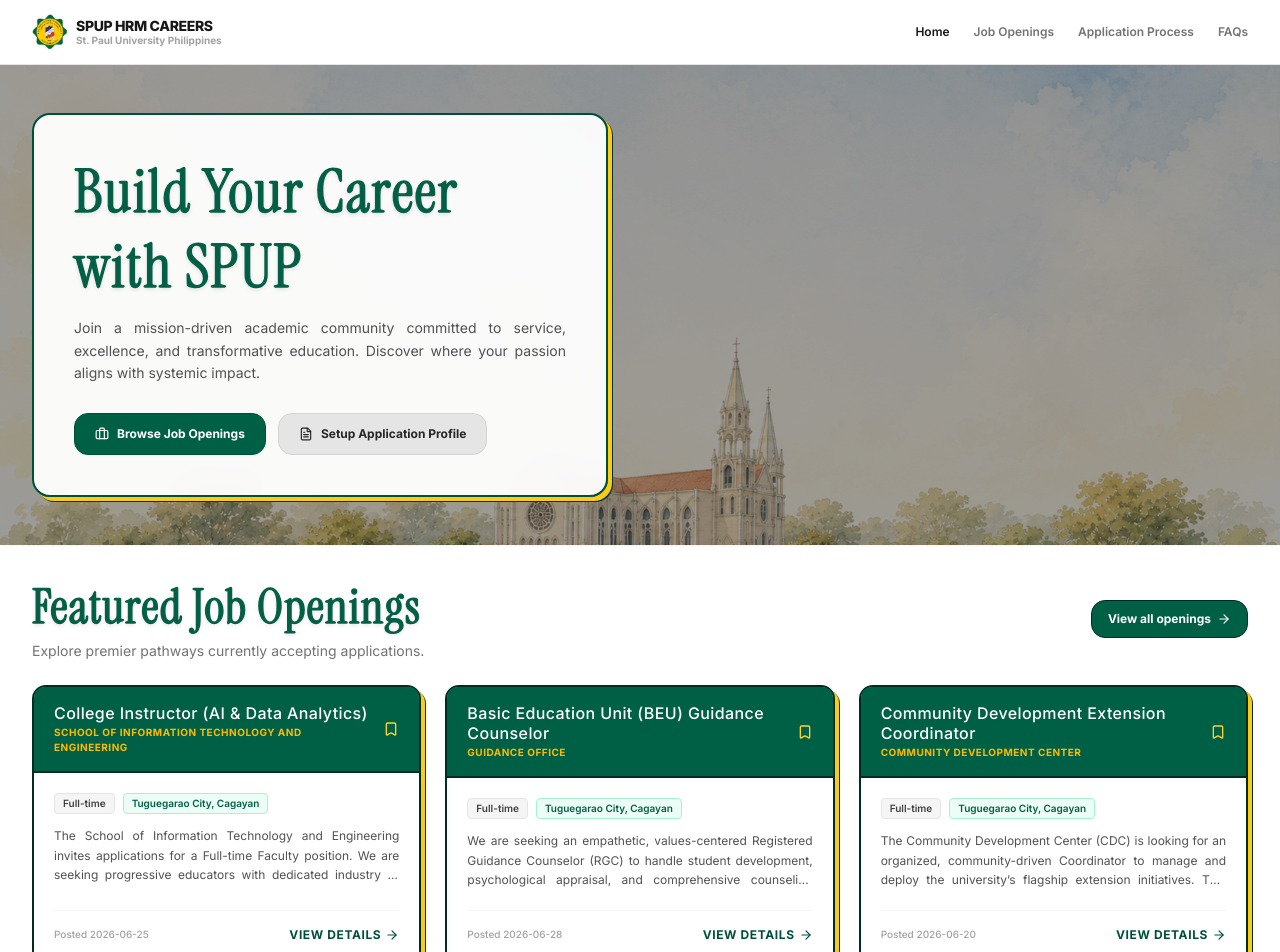
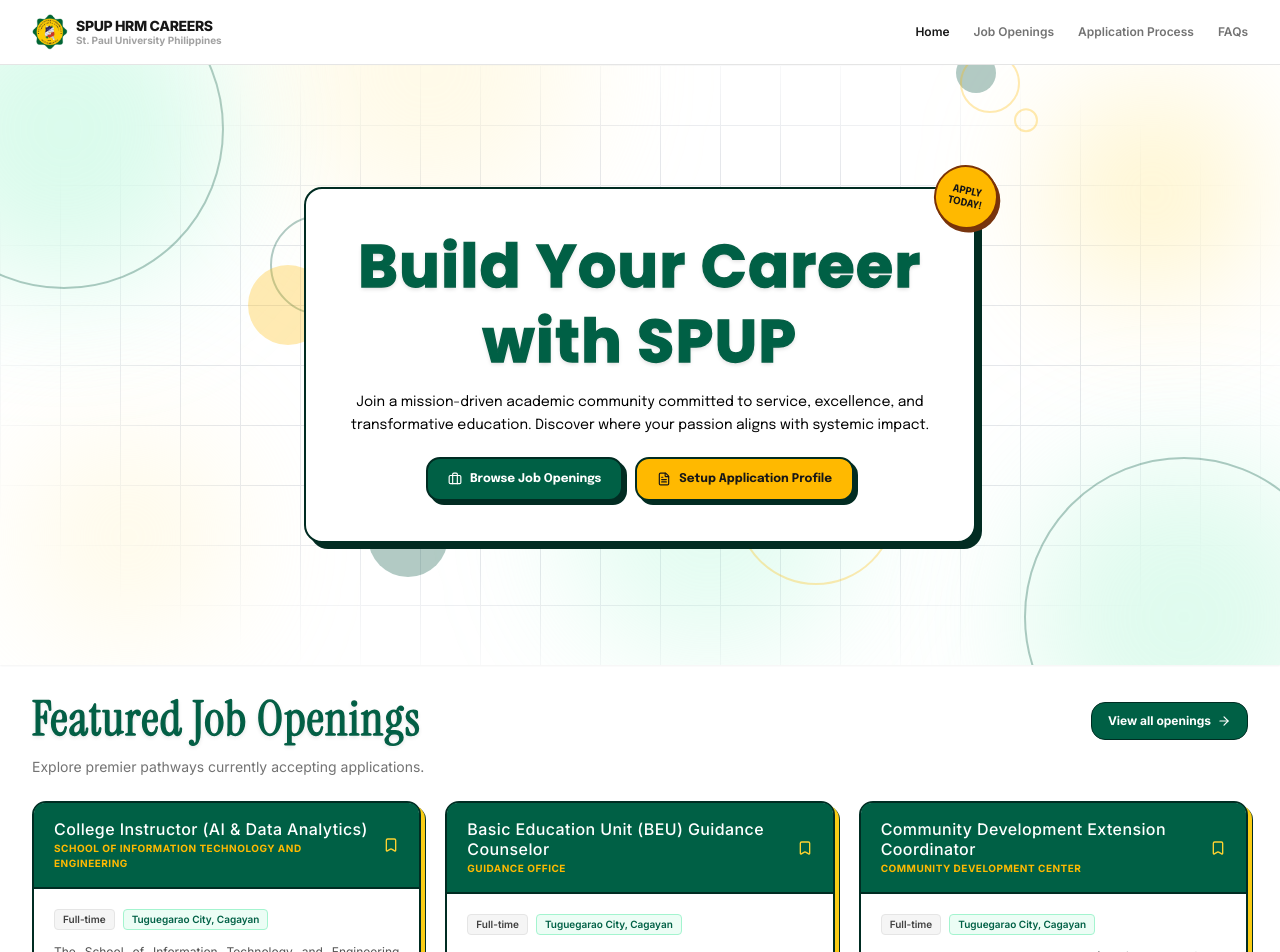
Before and after one commit to angelop-1602/spup-sims, a Next.js app: page /careers in a window 1280 px wide. Shown: the top 952 px of the page. Built offline with nearby package versions, Linux system fonts and the light colour scheme; no server answers; what @azure/msal-react would draw is missing.

Commit message:
style: redesign hero section, add decorative elements such as grid patterns, circles, and blobs

```diff
--- a/app/careers/page.tsx
+++ b/app/careers/page.tsx
@@ -15,17 +15,27 @@
 } from 'lucide-react';
 import Link from 'next/link';
 import { Job, UserProfile, Application, INITIAL_JOBS } from '@/components/hrm/types';
-import JobCard from '@/components/hrm/careers/JobCard';
+import FeaturedJobs from '@/components/hrm/careers/FeaturedJobs';
 import JobDetailsModal from '@/components/hrm/careers/JobDetailsModal';
 import ProcessTimeline from '@/components/hrm/careers/ApplicationProcess';
 import FaqSection from '@/components/hrm/careers/Faq';
 import JobBoardCTA from '@/components/hrm/careers/Cta';
-import { Instrument_Serif, Inter } from 'next/font/google';
+import { Instrument_Serif, Poppins, Epilogue, Inter } from 'next/font/google';
 
 const instrumentSerif = Instrument_Serif({
   subsets: ['latin'],
   weight: ['400'],
   style: ['normal', 'italic'],
+});
+
+const poppins = Poppins({
+  subsets: ['latin'],
+  weight: ['400', '500', '600', '700'],
+});
+
+const epilogue = Epilogue({
+  subsets: ['latin'],
+  weight: ['400', '500', '600', '700'],
 });
 
 const inter = Inter({
@@ -263,133 +273,78 @@
               animate={{ opacity: 1, y: 0 }}
               exit={{ opacity: 0, y: -20 }}
               transition={{ duration: 0.35 }}
-              className="relative w-full h-[460px] md:h-[480px] overflow-hidden shadow-xs flex items-center bg-neutral-900 bg-cover bg-center bg-no-repeat mb-8"
-              style={{ backgroundImage: "url('/img/bg-auth.png')", backgroundPosition: 'center center' }}
+              className="relative w-full h-[560px] md:h-[600px] overflow-hidden shadow-xs flex items-center bg-white mb-8"
             >
-              <div className="absolute inset-0 bg-neutral-950/40 z-0 pointer-events-none" />
+              {/* Grid pattern */}
+              <div className="absolute inset-0 bg-[linear-gradient(to_right,#e5e7eb_1px,transparent_1px),linear-gradient(to_bottom,#e5e7eb_1px,transparent_1px)] bg-[size:60px_60px] [mask-image:radial-gradient(ellipse_at_center,black_50%,transparent_80%)]" />
+
+              {/* Blobs */}
+              <div className="absolute -top-24 -left-24 w-80 h-80 bg-emerald-200/40 rounded-full blur-3xl pointer-events-none" /> {/* Top left green blob */}
+              <div className="absolute -top-24 -left-24 w-80 h-80 rounded-full border-2 border-emerald-900/30 pointer-events-none" /> {/* Top left green circle outline */}
+
+              <div className="absolute -bottom-28 -right-16 w-80 h-80 bg-emerald-200/35 rounded-full blur-3xl pointer-events-none" /> {/* Bottom right green blob */}
+              <div className="absolute -bottom-28 -right-16 w-80 h-80 rounded-full border-2 border-emerald-900/30 pointer-events-none" /> {/* Bottom right green circle outline*/}
+
+              <div className="absolute top-2 right-2 sm:top-6 sm:right-6 w-28 h-28 sm:w-40 sm:h-40 md:w-52 md:h-52 bg-amber-200/40 rounded-full blur-2xl sm:blur-3xl pointer-events-none" /> {/* Top right yellow blob */}
+              <div className="absolute bottom-2 left-2 sm:bottom-6 sm:left-6 w-28 h-28 sm:w-40 sm:h-40 md:w-52 md:h-52 bg-amber-100/40 rounded-full blur-2xl sm:blur-3xl pointer-events-none" /> {/* Bottom left yellow blob */}
+
+              <div className="absolute top-1 left-1/3 -translate-x-1/2 -translate-y-1/2 w-40 h-40 sm:w-56 sm:h-56 md:w-[300px] md:h-[300px] bg-amber-100/40 rounded-full blur-2xl sm:blur-3xl pointer-events-none" /> {/* Top left yellow blob */}
+              <div className="absolute bottom-1 right-1/3 w-36 h-36 sm:w-52 sm:h-52 md:w-72 md:h-72 bg-emerald-200/30 rounded-full blur-2xl sm:blur-3xl pointer-events-none" /> {/* Bottom right green blob */}
+
+              <div className="hidden sm:block absolute top-32 sm:top-50 left-1/4 -translate-x-1/2 -translate-y-1/2 w-16 h-16 sm:w-[100px] sm:h-[100px] rounded-full border-2 border-emerald-900/30 pointer-events-none" /> {/* Left green circle outline */}
+              <div className="hidden sm:block absolute top-40 sm:top-60 left-1/5 -translate-x-1/10 -translate-y-1/2 w-12 h-12 sm:w-[80px] sm:h-[80px] rounded-full bg-amber-400/30 pointer-events-none" /> {/* Left yellow circle */}
+
+              <div className="hidden md:block absolute -top-1 right-[22%] -translate-x-1/20 -translate-y-1/5 w-[40px] h-[40px] rounded-full bg-emerald-900/30 pointer-events-none" /> {/* Top right green circle */}
+              <div className="absolute top-0 right-[18%] -translate-x-1/2 -translate-y-1/5 w-[60px] h-[60px] rounded-full border-2 border-amber-400/30 pointer-events-none" /> {/* Top right bigger yellow circle outline */}
+              <div className="absolute top-12 right-[18%] -translate-x-1/2 -translate-y-1/5 w-[24px] h-[24px] rounded-full border-2 border-amber-400/30 pointer-events-none" /> {/* Top right smaller yellow circle outline */}
+
+              <div className="hidden sm:block absolute bottom-14 sm:bottom-20 right-[30%] w-24 h-24 sm:w-40 sm:h-40 rounded-full border-2 border-amber-400/30 pointer-events-none" /> {/* Bottom right yellow circle outline */}
+              <div className="hidden sm:block absolute bottom-32 sm:bottom-50 right-[29%] w-14 h-14 sm:w-20 sm:h-20 rounded-full bg-emerald-900/30 pointer-events-none" /> {/* Bottom right green circle */}
+              <div className="hidden md:block absolute bottom-22 right-[65%] w-20 h-20 rounded-full bg-emerald-900/30 pointer-events-none" /> {/* Bottom left green bar */}
 
               <div className="w-full max-w-7xl mx-auto px-4 sm:px-6 lg:px-8 relative z-10">
-                <div className="w-full max-w-xl bg-white/95 backdrop-blur-md rounded-2xl p-6 md:p-10 border-2 border-emerald-900 shadow-xl flex flex-col space-y-5 [box-shadow:4px_4px_0px_0px_#facc15,5px_5px_0px_0px_#022c22]">
+                <div className="relative w-full max-w-2xl mx-auto text-center bg-white border-2 border-emerald-950 rounded-2xl p-8 md:p-10 shadow-[6px_6px_0px_0px_#022c22]">
+                  <div className={`${epilogue.className} absolute -top-6 -right-6 bg-amber-400 border-2 border-amber-900 rounded-full w-16 h-16 flex items-center justify-center rotate-12 shadow-[3px_3px_0px_0px_#78350f] text-[10px] font-black text-neutral-900 text-center uppercase leading-tight`}>
+                    Apply Today!
+                  </div>
                   <div className="space-y-3">
-                    <h1 className={`${instrumentSerif.className} text-4xl sm:text-5xl lg:text-6xl font-normal text-emerald-800 tracking-wide leading-tight [-webkit-text-stroke:1px_#065f46] md:[-webkit-text-stroke:1.5px_#065f46] [text-shadow:0_2px_4px_rgba(0,0,0,0.15)]`}>
+                    <h1 className={`${poppins.className} text-5xl text-center sm:text-4xl lg:text-6xl font-bold text-emerald-800 tracking-wide leading-tight [-webkit-text-stroke:1px_#065f46] md:[-webkit-text-stroke:1.5px_#065f46] [text-shadow:0_2px_4px_rgba(0,0,0,0.15)]`}>
                       Build Your Career with SPUP
                     </h1>
-                    <p className={`${inter.className} text-sm text-neutral-600 text-justify font-normal leading-relaxed`}>
+                    <p className={`${epilogue.className} text-sm text-black text-center font-normal leading-relaxed`}>
                       Join a mission-driven academic community committed to service, excellence, and transformative education. Discover where your passion aligns with systemic impact.
                     </p>
                   </div>
 
-                  <div className="flex flex-col sm:flex-row gap-3 pt-2">
-                    <a href="#advanced-search-box" className="inline-flex items-center justify-center gap-2 border-1 border-emerald-900 bg-emerald-800 hover:bg-emerald-900 text-white text-xs font-bold px-5 py-3 rounded-xl shadow-xs transition-colors">
+                  <div className="flex flex-col sm:flex-row gap-3 pt-5 justify-center">
+                    <a
+                      href="#advanced-search-box"
+                      className={`${epilogue.className} inline-flex items-center justify-center gap-2 border-2 border-emerald-950 bg-emerald-800 hover:bg-emerald-900 text-white text-xs font-bold px-5 py-3 rounded-xl shadow-[4px_4px_0px_0px_#022c22] transition-all duration-150 hover:translate-x-[4px] hover:translate-y-[4px] hover:shadow-none`}
+                    >
                       <Briefcase className="w-3.5 h-3.5" />
                       Browse Job Openings
                     </a>
-                    <button onClick={() => setActiveTab('profile')} className="inline-flex items-center justify-center gap-2 border-1 border-neutral-300 bg-neutral-200 hover:bg-neutral-200 text-neutral-800 text-xs font-bold px-5 py-3 rounded-xl transition-colors cursor-pointer">
+                    <button
+                      onClick={() => setActiveTab('profile')}
+                      className={`${epilogue.className} inline-flex items-center justify-center gap-2 border-2 border-emerald-950 bg-amber-400 hover:bg-amber-300 text-neutral-900 text-xs font-bold px-5 py-3 rounded-xl shadow-[4px_4px_0px_0px_#022c22] transition-all duration-150 hover:translate-x-[4px] hover:translate-y-[4px] hover:shadow-none active:translate-x-[4px] active:translate-y-[4px] active:shadow-none cursor-pointer`}
+                    >
                       <FileText className="w-3.5 h-3.5" />
                       Setup Application Profile
                     </button>
                   </div>
+
                 </div>
               </div>
             </motion.section>
           )}
         </AnimatePresence>
-
-        <div id="workspace-layout" className="max-w-7xl mx-auto px-4 sm:px-6 lg:px-8 mb-12">
-        {activeTab === 'explore' && (
-          <div className="space-y-6">
-
-            {/* Featured Jobs Header*/}
-            <div className="flex flex-col sm:flex-row justify-between items-start sm:items-center gap-4 mb-6">
-              <div>
-                <h2 className={`${instrumentSerif.className} text-3xl sm:text-4xl lg:text-5xl font-normal text-emerald-800 tracking-wide leading-tight [-webkit-text-stroke:1px_#065f46] sm:[-webkit-text-stroke:1.5px_#065f46] [text-shadow:0_2px_4px_rgba(0,0,0,0.15)]`}>
-                  Featured Job Openings
-                </h2>
-              <p className={`${inter.className} text-sm text-neutral-500 mt-1`}>
-                Explore premier pathways currently accepting applications.
-              </p>
-            </div>
-              <Link
-                href="#"
-                className="inline-flex items-center justify-center gap-1.5 px-4 py-2.5 border-1 border-emerald-950 bg-emerald-800 text-white hover:bg-emerald-900 text-xs font-bold rounded-xl transition-all duration-200 hover:-translate-y-0.5 cursor-pointer"
-              >
-                View all openings
-                <ArrowRight className="w-3.5 h-3.5" />
-              </Link>
-            </div>
-
-            {/* Featured Jobs Grid Display */}
-            <div id="vacancies" className="space-y-4">
-              <div className="grid grid-cols-1 md:grid-cols-3 gap-6">
-                <AnimatePresence mode="popLayout">
-                  {jobs.slice(0, 3).map((job) => (
-                    <div
-                      key={job.id}
-                      className="bg-white border-2 border-emerald-950 rounded-xl flex flex-col justify-between group relative overflow-visible [box-shadow:4px_4px_0px_0px_#facc15,5px_5px_0px_0px_#022c22]"
-                    >
-                      <div className="bg-emerald-800 px-5 py-4 border-b-2 border-emerald-950 rounded-t-[10px] flex items-center justify-between gap-2">
-                        <div className="flex flex-col">
-                          <span className="font-instrument text-[16px] font-medium text-white tracking-wide leading-tight">
-                            {job.title}
-                          </span>
-                          <span className="font-inter text-[10px] font-bold uppercase tracking-wider text-amber-400 mt-0.5">
-                            {job.department || "Academic Unit"}
-                          </span>
-                        </div>
-
-                        {/* Save/Bookmark Button */}
-                        <button
-                          type="button"
-                          onClick={(e) => handleToggleSave(job.id, e)}
-                          className="text-amber-300 hover:text-amber-400 transition-colors shrink-0 z-10"
-                        >
-                          <Bookmark className={`w-4 h-4 ${savedJobIds.includes(job.id) ? 'fill-amber-400 text-amber-400' : ''}`} />
-                        </button>
-                      </div>
-
-                      <div className="p-5 flex-1 flex flex-col justify-between bg-white rounded-b-[10px] font-inter">
-                        <div>
-                          {/* Job Details Meta Row */}
-                          <div className="flex flex-wrap gap-2 mb-3">
-                            <span className="text-[10px] font-semibold bg-neutral-100 text-neutral-700 px-2 py-0.5 rounded border border-neutral-200">
-                              {job.type || "Full-time"}
-                            </span>
-                            <span className="text-[10px] font-semibold bg-emerald-50 text-emerald-800 px-2 py-0.5 rounded border border-emerald-200">
-                              {job.location || "Main Campus"}
-                            </span>
-                          </div>
-
-                          <p className="text-xs text-neutral-600 leading-relaxed font-normal text-justify line-clamp-3">
-                            {job.description}
-                          </p>
-                        </div>
-
-                        {/* Action Footer */}
-                        <div className="mt-5 pt-4 border-t border-neutral-100 flex items-center justify-between">
-                          <span className="text-[10px] text-neutral-400 font-medium">
-                            Posted {job.postedDate || "Recently"}
-                          </span>
-
-                          <button
-                            type="button"
-                            onClick={() => setSelectedJob(job)}
-                            className="inline-flex items-center gap-1 text-xs font-bold text-emerald-900 hover:text-emerald-950 uppercase tracking-wider group/btn"
-                          >
-                            View Details
-                            <ArrowRight className="w-3.5 h-3.5 transition-transform group-hover/btn:translate-x-1" />
-                          </button>
-                        </div>
-                      </div>
-                    </div>
-                  ))}
-                </AnimatePresence>
-              </div>
-            </div>
-
-          </div>
-        )}
-      </div>
-
+        <FeaturedJobs
+          activeTab={activeTab}
+          jobs={jobs}
+          savedJobIds={savedJobIds}
+          onToggleSave={handleToggleSave}
+          onSelectJob={setSelectedJob}
+        />
         {/* Modular Feature Sections */}
         <ProcessTimeline />
         <FaqSection />
```
